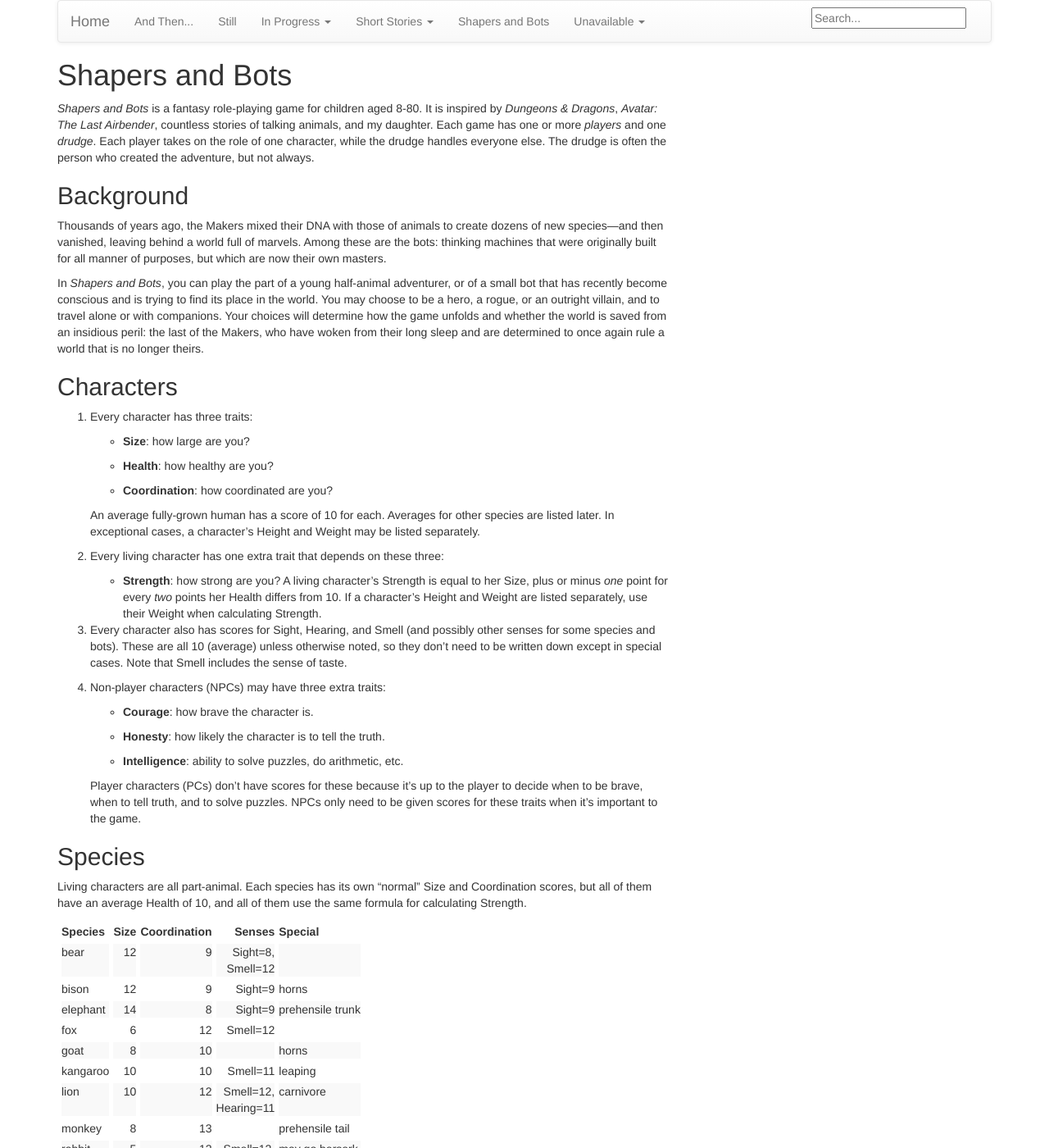
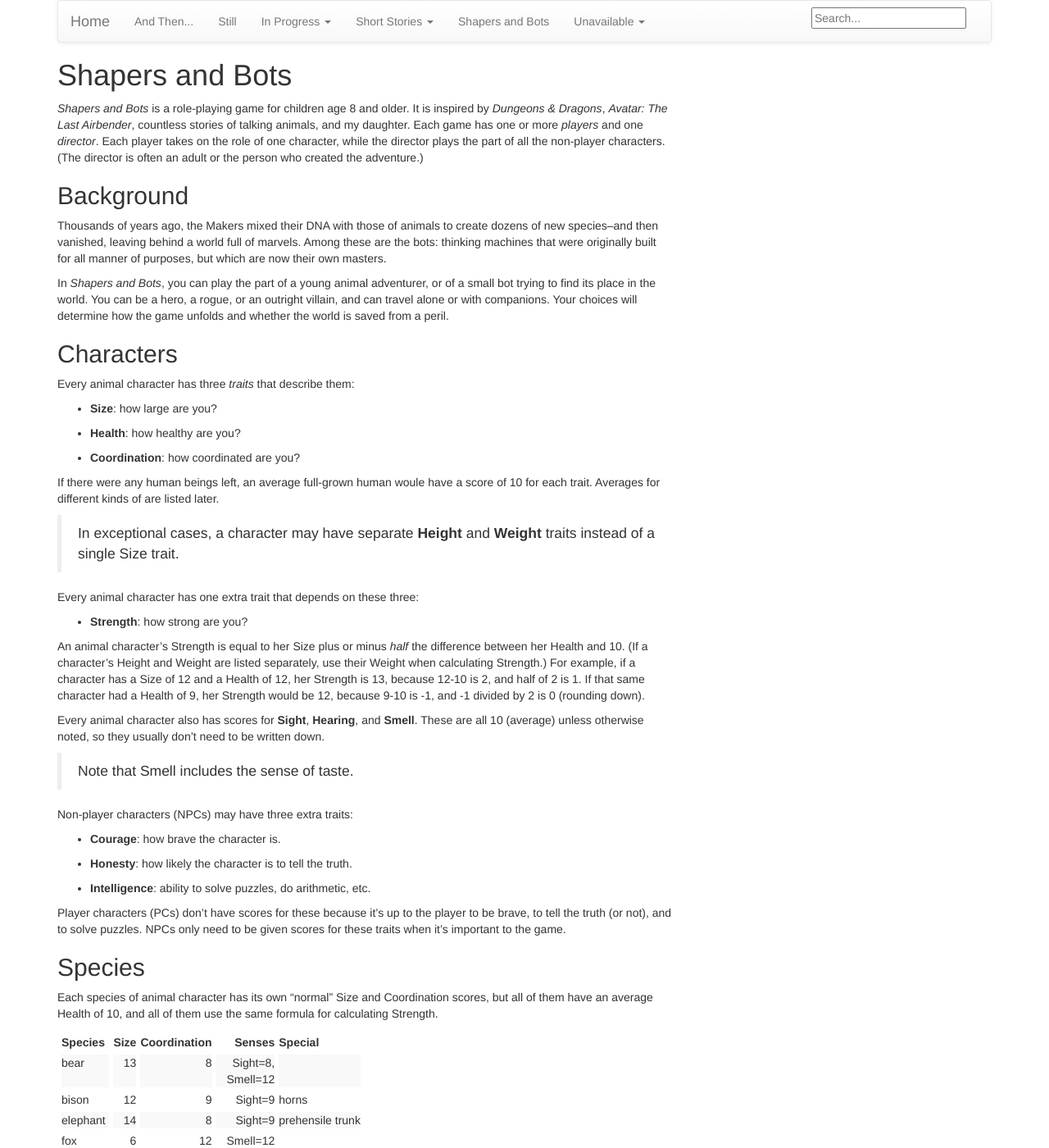
Before and after one commit to gvwilson/sensibleadventures, a Jekyll site: the page built from shapers.md, in a window 1280 px wide and 1400 px high. Shown: the whole window at 82% size. Built offline with Jekyll 4.4.1, drawn with Linux system fonts in a browser that asks for light colours; nearby versions of some CDN libraries; library files that are not in the unit come from our copies; some of the changed text lies outside the part shown.

Commit message:
Updating the rules a little

```diff
--- a/shapers.md
+++ b/shapers.md
@@ -4,120 +4,128 @@
 permalink: /shapers-and-bots/
 ---
 
-*Shapers and Bots* is a fantasy role-playing game for children aged 8-80.
+*Shapers and Bots* is a role-playing game for children age 8 and older.
 It is inspired by *Dungeons & Dragons*,
 *Avatar: The Last Airbender*,
 countless stories of talking animals,
 and my daughter.
-Each game has one or more *players* and one *drudge*.
+Each game has one or more *players* and one *director*.
 Each player takes on the role of one character,
-while the drudge handles everyone else.
-The drudge is often the person who created the adventure,
-but not always.
+while the director plays the part of all the non-player characters.
+(The director is often an adult or the person who created the adventure.)
 
 ## Background
 
 Thousands of years ago,
 the Makers mixed their DNA with those of animals
-to create dozens of new species---and then vanished,
+to create dozens of new species–and then vanished,
 leaving behind a world full of marvels.
 Among these are the bots:
 thinking machines that were originally built for all manner of purposes,
 but which are now their own masters.
 
 In *Shapers and Bots*,
-you can play the part of a young half-animal adventurer,
-or of a small bot that has recently become conscious
-and is trying to find its place in the world.
-You may choose to be a hero, a rogue, or an outright villain,
-and to travel alone or with companions.
+you can play the part of a young animal adventurer,
+or of a small bot trying to find its place in the world.
+You can be a hero, a rogue, or an outright villain,
+and can travel alone or with companions.
 Your choices will determine how the game unfolds
-and whether the world is saved from an insidious peril:
-the last of the Makers,
-who have woken from their long sleep
-and are determined to once again rule a world that is no longer theirs.
+and whether the world is saved from a peril.
 
 ## Characters
 
-1. Every character has three traits:
+Every animal character has three *traits* that describe them:
 
-   - **Size**: how large are you?
+- **Size**: how large are you?
 
-   - **Health**: how healthy are you?
+- **Health**: how healthy are you?
 
-   - **Coordination**: how coordinated are you?
+- **Coordination**: how coordinated are you?
 
-   An average fully-grown human has a score of 10 for each.
-   Averages for other species are listed later.
-   In exceptional cases,
-   a character's Height and Weight may be listed separately.
+If there were any human beings left,
+an average full-grown human woule have a score of 10 for each trait.
+Averages for different kinds of are listed later.
 
-2. Every living character has one extra trait that depends on these three:
+> In exceptional cases,
+> a character may have separate **Height** and **Weight** traits
+> instead of a single Size trait.
 
-   - **Strength**: how strong are you?
-     A living character's Strength is equal to her Size,
-     plus or minus *one* point for every *two* points her Health differs from 10.
-     If a character's Height and Weight are listed separately,
-     use their Weight when calculating Strength.
+Every animal character has one extra trait that depends on these three:
 
-3. Every character also has scores for Sight, Hearing, and Smell
-   (and possibly other senses for some species and bots).
-   These are all 10 (average) unless otherwise noted,
-   so they don't need to be written down except in special cases.
-   Note that Smell includes the sense of taste.
+- **Strength**: how strong are you?
 
-4. Non-player characters (NPCs) may have three extra traits:
+An animal character's Strength is equal to her Size
+plus or minus *half* the difference between her Health and 10.
+(If a character's Height and Weight are listed separately,
+use their Weight when calculating Strength.)
+For example,
+if a character has a Size of 12 and a Health of 12,
+her Strength is 13,
+because 12-10 is 2,
+and half of 2 is 1.
+If that same character had a Health of 9,
+her Strength would be 12,
+because 9-10 is -1, and -1 divided by 2 is 0 (rounding down).
 
-   - **Courage**: how brave the character is.
+Every animal character also has scores for **Sight**, **Hearing**, and **Smell**.
+These are all 10 (average) unless otherwise noted,
+so they usually don't need to be written down.
 
-   - **Honesty**: how likely the character is to tell the truth.
+> Note that Smell includes the sense of taste.
 
-   - **Intelligence**: ability to solve puzzles, do arithmetic, etc.
+Non-player characters (NPCs) may have three extra traits:
 
-   Player characters (PCs) don't have scores for these
-   because it's up to the player to decide when to be brave,
-   when to tell truth,
-   and to solve puzzles.
-   NPCs only need to be given scores for these traits
-   when it's important to the game.
+- **Courage**: how brave the character is.
+
+- **Honesty**: how likely the character is to tell the truth.
+
+- **Intelligence**: ability to solve puzzles, do arithmetic, etc.
+
+Player characters (PCs) don't have scores for these
+because it's up to the player to be brave,
+to tell the truth (or not),
+and to solve puzzles.
+NPCs only need to be given scores for these traits
+when it's important to the game.
 
 ## Species
 
-Living characters are all part-animal.
-Each species has its own "normal" Size and Coordination scores,
+Each species of animal character has its own "normal" Size and Coordination scores,
 but all of them have an average Health of 10,
 and all of them use the same formula for calculating Strength.
 
-| Species   | Size | Coordination | Senses               | Special            |
-| --------- | ---: | -----------: | -------------------: | ------------------ |
-| bear      |  12  |            9 | Sight=8,<br>Smell=12 |                    |
-| bison     |  12  |            9 | Sight=9              | horns              |
-| elephant  |  14  |            8 | Sight=9              | prehensile trunk   |
-| fox       |   6  |           12 | Smell=12             |                    |
-| goat      |   8  |           10 |                      | horns              |
-| kangaroo  |  10  |           10 | Smell=11             | leaping            |
+| Species   | Size | Coordination | Senses                  | Special            |
+| --------- | ---: | -----------: | ----------------------: | ------------------ |
+| bear      |  13  |            8 | Sight=8,<br>Smell=12    |                    |
+| bison     |  12  |            9 | Sight=9                 | horns              |
+| elephant  |  14  |            8 | Sight=9                 | prehensile trunk   |
+| fox       |   6  |           12 | Smell=12                |                    |
+| goat      |   7  |           10 |                         | horns              |
+| kangaroo  |  10  |           10 | Smell=11                | leaping            |
 | lion      |  10  |           12 | Smell=12,<br>Hearing=11 | carnivore          |
-| monkey    |   8  |           13 |                      | prehensile tail    |
+| monkey    |   8  |           13 |                         | prehensile tail    |
 | rabbit    |   5  |           12 | Smell=12,<br>Hearing=11 | may go berserk     |
-| raccoon   |   6  |           13 | Sight=11             |                    |
+| raccoon   |   6  |           13 | Sight=11                |                    |
 | rhino     |  13  |            8 | Sight=7,<br>Smell=11    |                    |
 | tiger     |  10  |           12 | Smell=12,<br>Hearing=11 | carnivore          |
-| wolf      |   9  |           11 | Smell=12             |                    |
-| zebra     |  10  |           10 | Smell=11             |                    |
+| wolf      |   9  |           11 | Smell=12                |                    |
+| zebra     |  10  |           10 | Smell=11                |                    |
 
 ## Shaping
 
-A small number of living creatures have the ability to manipulate one of the seven elements.
-Those who have this ability have an average score of 10 for it
-no matter what their species.
+A small number of animal characters have psychic powers
+that let them control the world with their mind.
+Those who have one of these abilities typically start with a score of 6 or 7,
+which slowly improves with practice and training.
+The most common abilities are:
 
-*  **Earth**: dirt and stone, but *not* metal.
+*  **Earth**: dirt and stone, but not refined metal.
 
 *  **Air**: wind.
 
 *  **Fire**: flames.
 
-*  **Water**: including ice.
+*  **Water**: only in its liquid form (not vapor or ice).
 
 *  **Luck**: increase or decrease the chance of something happening.
 
@@ -136,8 +144,8 @@
 ## Bots
 
 The Makers built bots to do everything from cleaning floors to mining the ocean floor.
-Since their disappearance,
-those left behind have had to improvise repairs however they could
+Since the Makers disappeared,
+the bots left behind have improvised repairs however they could
 to keep themselves going.
 The result is that no two bots look or think exactly alike.
 One might have six short legs and a pair of mis-matched claws for arms,
@@ -156,7 +164,15 @@
 
 Every character has certain skills,
 which are things they're particularly good at.
-The drudge may allow players to add other skills to their characters.
+Some useful skills are listed below,
+and the director may allow players to add other skills to their characters.
+
+A skill is recorded as a *bonus*:
++1 means a little knowledge or ability,
++2 is more,
+and so on.
+A score of 4 or more is very good,
+and a score or 6 or higher is generally considered an expert.
 
 <div class="row">
 <div class="col-sm-6" markdown="1">
@@ -223,36 +239,38 @@
 even for her species,
 but she has worked on her parents' fishing boat every day since she was a child,
 so she is quite healthy.
-She is also very good with her hands
-(she's had a lot of practice tying knots and mending nets)
-and has a keen nose.
+She has a keen nose,
+and is also very good with her hands:
+she's had a lot of practice tying knots and mending nets,
+and her mother has taught her a few magic tricks.
 She recently discovered that she can shape water a little bit,
 and desperately wants to find someone to teach her how to do more.
 
-| Trait         | Score |
-| ------------- | ----: |
-| Size          |     5 |
-| Health        |    12 |
-| Coordination  |    13 |
-| Strength      |     6 |
-| Smell         |    12 |
-| Water shaping |     8 |
+| **Trait**     | **Score** | **Skill**     | **Score** |
+| ------------- | --------: | ------------- | --------: |
+| Size          |         5 | Boating       |        +3 |
+| Health        |        12 | Fishing       |        +2 |
+| Coordination  |        13 | Swimming      |        +4 |
+| Strength      |         6 | Stage Magic   |        +2 |
+| Smell         |        12 | Water Shaping |        +2 |
 
 ### Example: Rhymes With Orange
 
-Rhymes With Orange was designed to clean windows on ultra-tall skyscrapers.
+Rhymes With Orange was built to clean windows on ultra-tall skyscrapers.
 It has long spidery limbs with suction cups for climbing,
-but a very small body,
+but a very small body.
+It also has a storage tank built into its back that can hold up to 5 liters,
 and has modified the water jets on its arms to squirt almost any kind of liquid.
+Rhymes With Orange's fractal battery was damaged years ago
+in an accident that robbed it of most of its memories.
+It can only go 9-10 days without being recharged by another bot,
+so it is constantly doing odd jobs in exchange for power
+or gambling to try to win a recharge.
+(It only cheats when it has to.)
 
-| Trait        | Score |
-| ------------ | ----: |
-| Height       |    12 |
-| Weight       |     7 |
-| Coordination |    10 |
-| Strength     |    11 |
-
-- Can shoot liquid 5m using either hand (skill: 13)
-- Can climb smooth surfaces like glass using suction cups (skill: 16)
-- Can climb pretty much anything else, too (skill: 14)
-- Has storage tank built into back for liquids (10 liters)
+| Trait        | Score | **Skill**   | **Score** |
+| ------------ | ----: | ----------- | --------: |
+| Height       |    12 | Acrobatics  |        +5 |
+| Weight       |     7 | Climbing    |        +5 |
+| Coordination |    10 | Gambling    |        +4 |
+| Strength     |    11 | Squirt      |        +3 |
```
